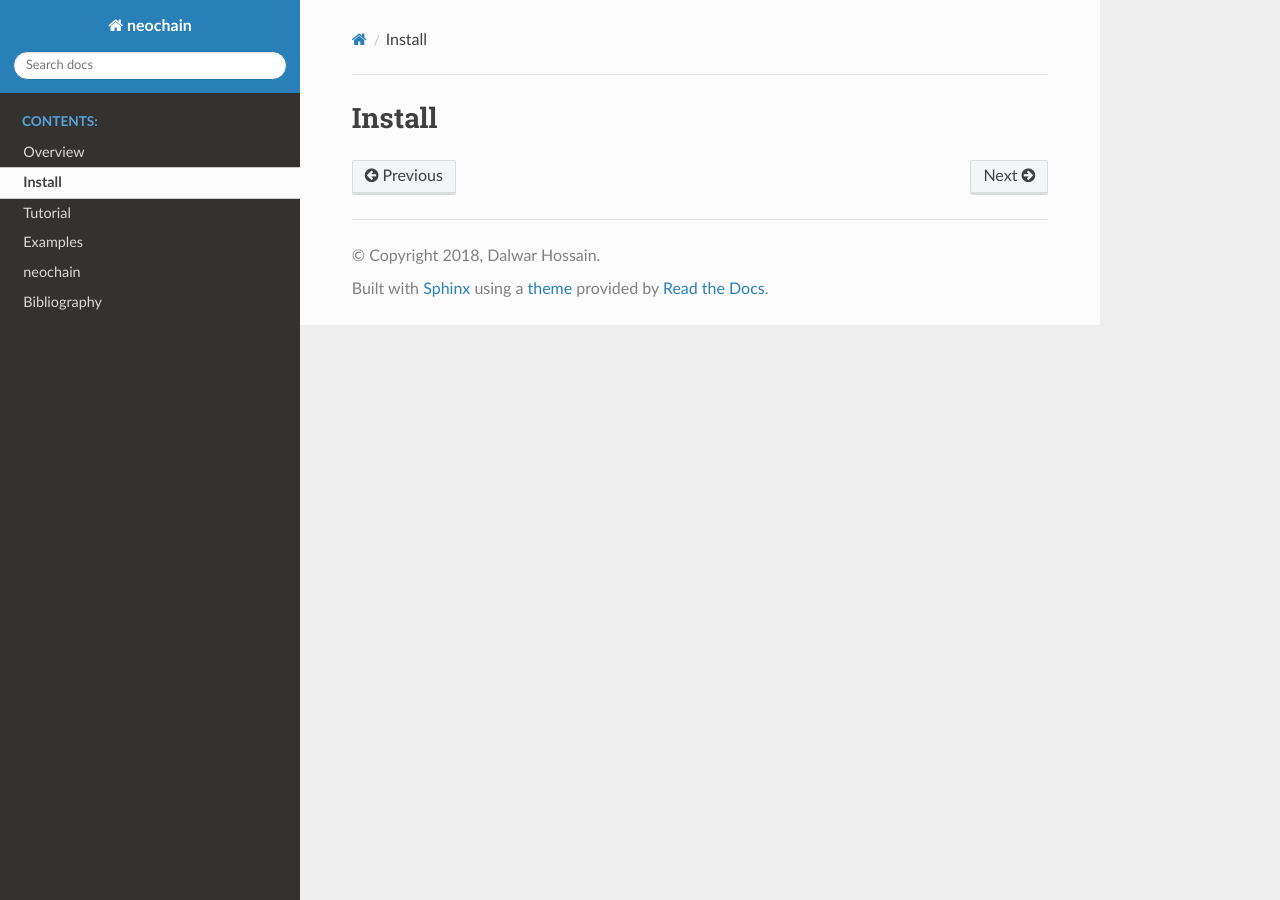
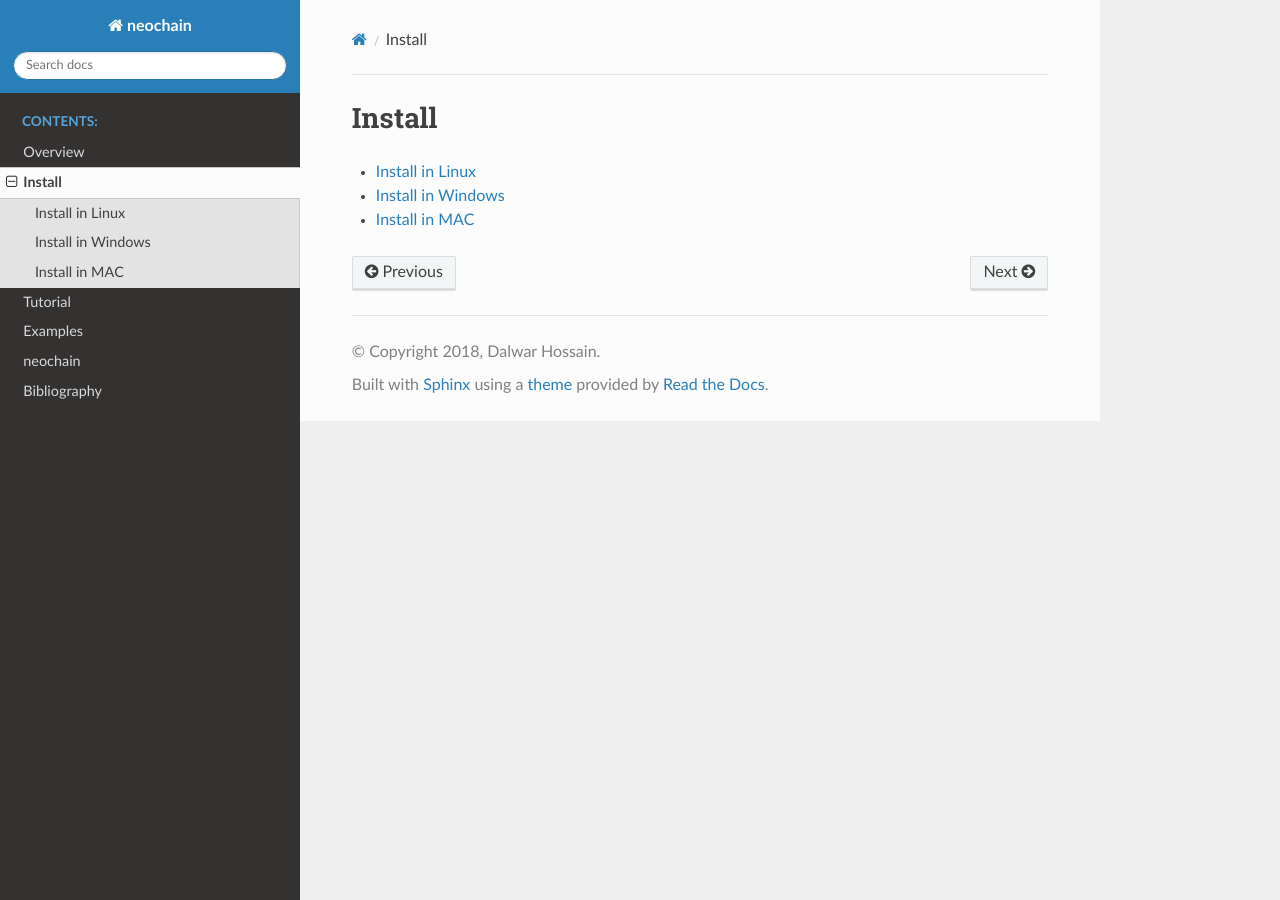
Before and after one commit to dalwar23/neochain, a Sphinx documentation site: the page built from docs/install.rst, in a window 1280 px wide. Built offline with Sphinx 7.4.7 and the Read the Docs theme 2.0.0, drawn with Linux system fonts in a browser that asks for light colours.

Commit message:
insall toc tree update with os specific entries

```diff
--- a/docs/install.rst
+++ b/docs/install.rst
@@ -1,2 +1,9 @@
 Install
 =======
+
+.. toctree::
+   :maxdepth: 2
+
+   _linux
+   _windows
+   _mac
```
